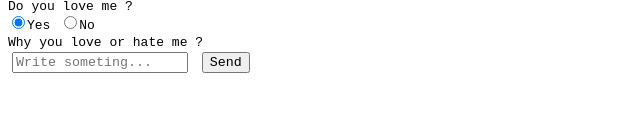
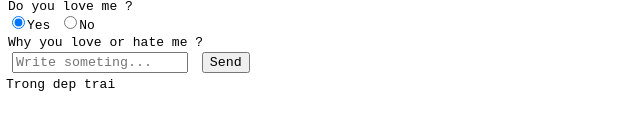
Before and after one commit to VanTrong140302/First_Repo, a plain HTML site: page index.html in a window 1280 px wide. Shown: the part 333-462 px from the top of the page, 0-640 px from the left. Drawn offline with Linux system fonts and the light colour scheme.

Commit message:
update index.html

```diff
--- a/index.html
+++ b/index.html
@@ -49,5 +49,6 @@
                 <button type="submit">Send</button>
             </div>
         </form>
+        <div class="char">Trong dep trai</div>
     </body>
 </html>
```
